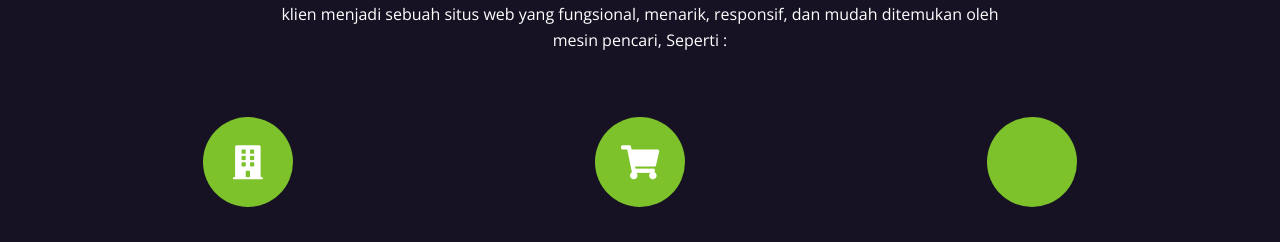
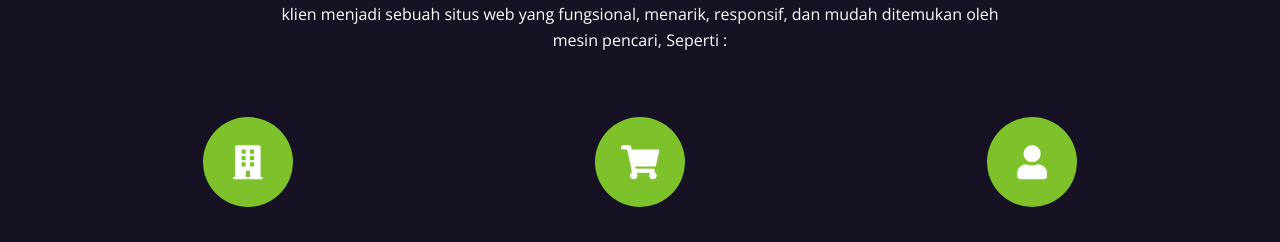
Before and after one commit to samuelmoguncu/samuelmoguncu.github.io, a plain HTML site: page index.html in a window 1280 px wide. Shown: the part 1029-1271 px from the top of the page. Drawn offline with nearby package versions, Linux system fonts and the light colour scheme.

Commit message:
Update index.html

```diff
--- a/index.html
+++ b/index.html
@@ -112,7 +112,7 @@
 
                     <div class="card" style="background-color: #161223;">
                         <div class="card-icon">
-                            <span class="fas fa-userr"></span>
+                            <span class="fas fa-user"></span>
                         </div>
                         <div class="card-body">
                             <h4 class="card-title" style="color: #ffffff;">Personal Website</h4>
```
